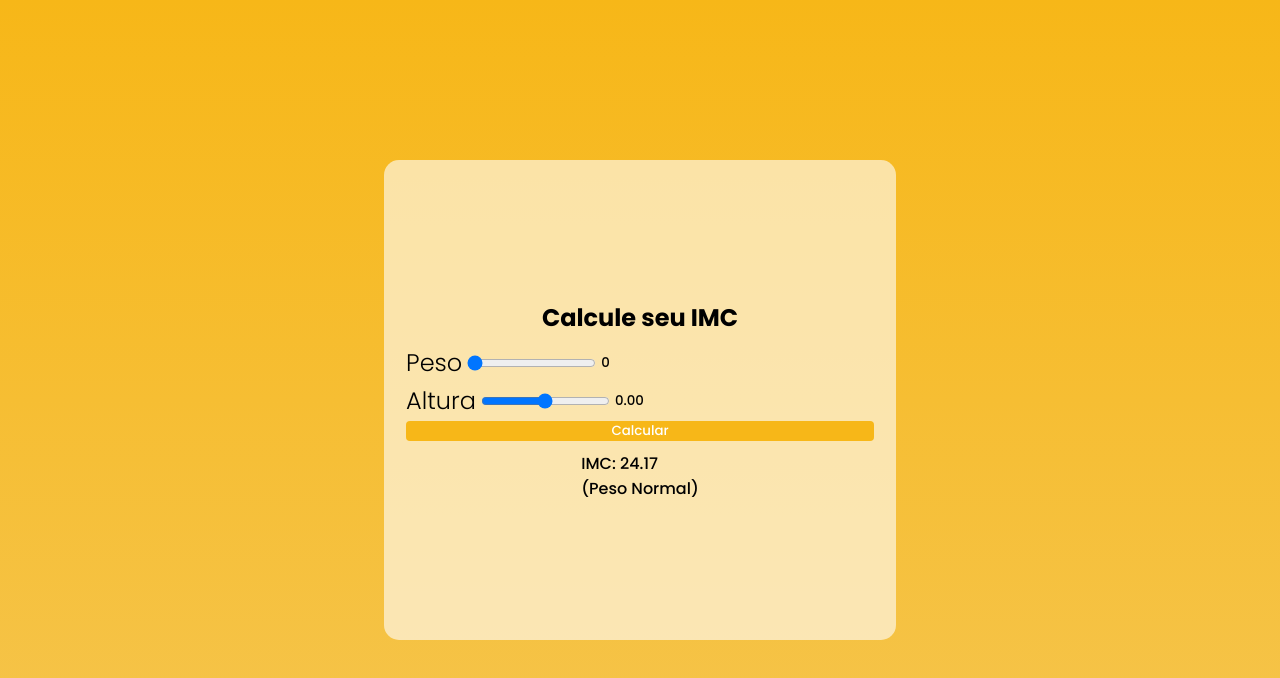
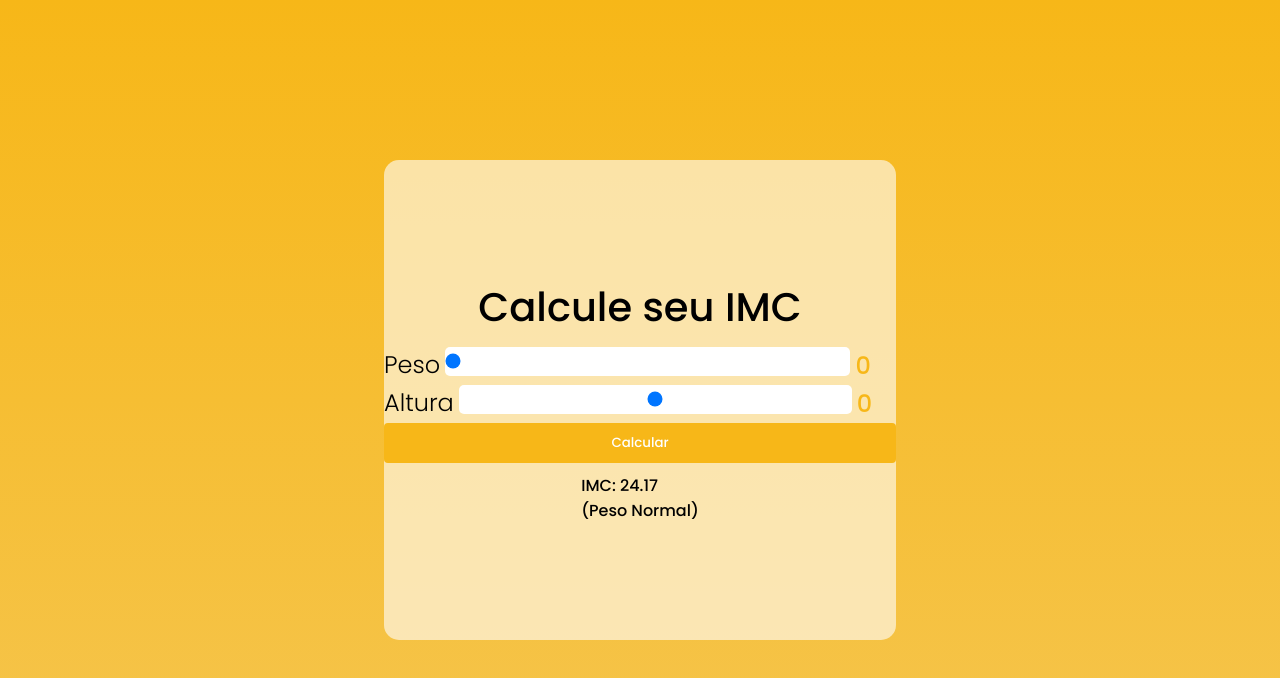
Before and after one commit to marcelostial/Atividade-Avaliativa-01---Compass, a plain HTML site: page index.html in a window 1280 px wide. Drawn offline with Linux system fonts and the light colour scheme.

Commit message:
feat: css/html

```diff
--- a/index.css
+++ b/index.css
@@ -27,7 +27,11 @@
 }
 
 #tituloCalcule{
-    color: black;
+    font-family: Poppins;
+    font-style: normal;
+    font-weight: normal;
+    font-size: 40px;
+    line-height: 60px;
 }
 
 #inputIMC{
@@ -67,4 +71,34 @@
     background: #F7B718;
     border-radius: 4px;
     border: 0;
+    width: 100%;
+    height: 5vh;
 }
+
+.inputIMC[type=range] {
+    -webkit-appearance: none;
+    appearance: none;
+    display: flex;
+    flex-direction: column;
+    width: 100%;
+    height: 80%;
+    border-radius: 5px;
+    background-color: #ffffff;
+    outline: none;
+}
+
+.inputIMC[type=range]::-webkit-slider-thumb{
+    border-radius: 50%;
+    background-color: orange;
+}
+
+input#displayPeso{
+    font-size: 1em;
+    color: #F7B718;
+    width: 10%;
+}
+input#displayAltura{
+    font-size: 1em;
+    color: #F7B718;
+    width: 10%;
+}
--- a/index.html
+++ b/index.html
@@ -21,7 +21,7 @@
                     <div id="areaAltura">
                         <label id="altura">Altura</label>
                         <input type="range" id="inputAltura" name="alturaIMC" class="inputIMC" min="0" max="250" oninput="displayAltura.value=value" onchange="displayAltura.value=value">
-                        <input type="text" id="displayAltura" value="0.00">
+                        <input type="text" id="displayAltura" value="0" readonly>
                     </div>
                     <input id="inputCalcular" type="submit" value="Calcular">
                 </div>
--- a/index.js
+++ b/index.js
@@ -1,7 +1,8 @@
 function imcCalculationlogical(){
     const $ = document.querySelector.bind(document);
 
-    const altura  = $("#inputAltura");
+    let peso = $("#inputPeso");
+    let altura  = $("#inputAltura");
     const calcular = $("#inputCalcular");
 
     const imcCalculo = $("#calculoIMC");
@@ -9,8 +10,7 @@ function imcCalculationlogical(){
 
     calcular.addEventListener("click", () => {
 
-    var imc = peso / (altura * altura);
-
+    let imc = peso / (altura * altura);
 
     imcCalculo.textContent=`IMC: ${imc.toFixed()}`;
 
@@ -39,6 +39,4 @@ function imcCalculationlogical(){
         }
 
     })
-
-    console.log(imc)
 }
```
